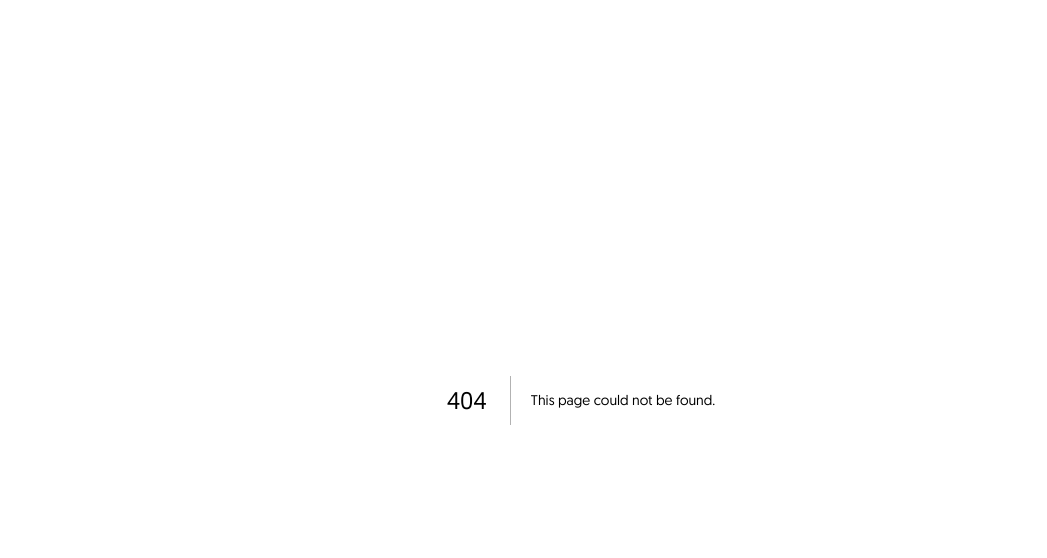
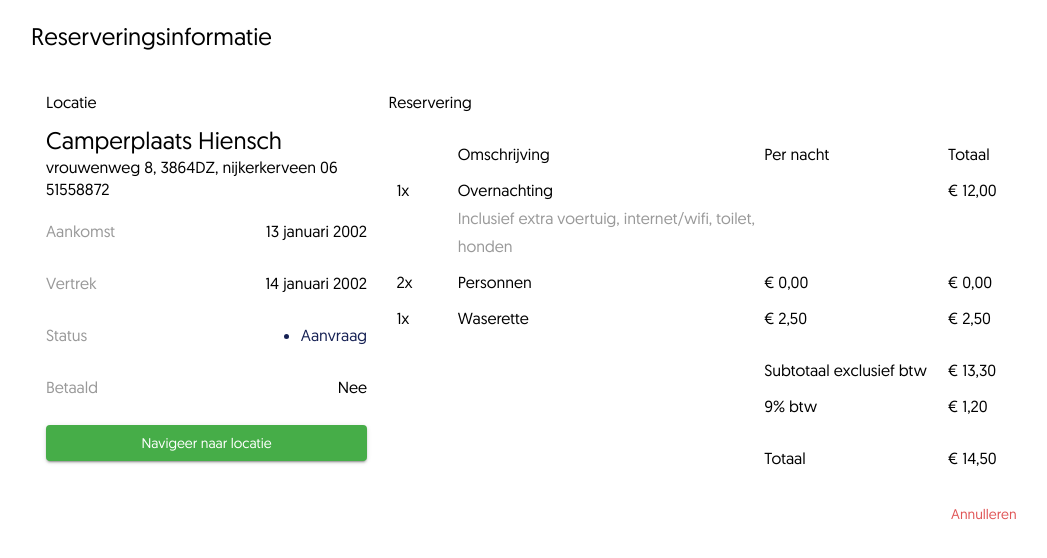
Before and after one commit to vasilis-lts/reservation-module-demo, a Next.js app: page /pricing-overview in a window 1280 px wide. Before the commit this address had no page. Shown: the top 558 px of the page, without its empty margins (59-1106 px from the left). Built offline with nearby package versions, Linux system fonts and the light colour scheme.

Commit message:
added pricing overview screen

```diff
--- a/package.json
+++ b/package.json
@@ -18,7 +18,8 @@
     "material-ui-phone-number": "^3.0.0",
     "next": "12.0.8",
     "react": "17.0.2",
-    "react-dom": "17.0.2"
+    "react-dom": "17.0.2",
+    "swiper": "^7.4.1"
   },
   "devDependencies": {
     "@types/node": "17.0.8",
--- a/pages/_app.tsx
+++ b/pages/_app.tsx
@@ -6,6 +6,17 @@ const theme = createTheme({
   typography: {
     fontFamily: 'geomanist-regular, Arial',
   },
+  palette: {
+    success: {
+      main: "#46ad48",
+      contrastText: "#fff"
+    },
+    warning: {
+      main: "#e05556",
+      contrastText: "#fff"
+    },
+
+  }
 });
 
 function MyApp({ Component, pageProps }: AppProps) {
--- /dev/null
+++ b/pages/pricing-overview/index.tsx
@@ -0,0 +1,220 @@
+import { Box, Button, Grid, Stack, Typography } from '@mui/material';
+import styles from '../../styles/Pricing-Overview.module.css';
+
+
+export default function PricingOverview() {
+
+  return (
+    <div id="pricingOverview" className={styles.pricingOverview}>
+
+      <Typography variant='h5' className={styles.pricingOverviewTitle}>Reserveringsinformatie</Typography>
+
+      <div className={styles.pricingOverviewContent}>
+
+        <div className={styles.pricingOverviewContentLeft}>
+          <Stack
+            direction="column"
+            justifyContent="flex-start"
+            spacing={0}
+            mt={2}
+            mb={2}
+          >
+            <Typography variant='subtitle1' className={styles.pricingContentTitle}>Locatie</Typography>
+            <Typography variant='h5' mt={1} className='bold'>Camperplaats Hiensch</Typography>
+            <Typography variant='subtitle1' style={{ lineHeight: 1.4 }}>vrouwenweg 8, 3864DZ, nijkerkerveen 06 51558872</Typography>
+
+          </Stack>
+
+          <Stack
+            direction="column"
+            justifyContent="flex-start"
+            spacing={3}
+            mb={2}
+            mt={2}
+          >
+            <Stack
+              direction="row"
+              justifyContent="space-between"
+              alignItems="center"
+              className='w100'
+            >
+              <Typography variant='subtitle1' className='gray bold'>Aankomst</Typography>
+              <Typography variant='subtitle1' className='bold'>13 januari 2002</Typography>
+            </Stack>
+            <Stack
+              direction="row"
+              justifyContent="space-between"
+              alignItems="center"
+              className='w100'
+            >
+              <Typography variant='subtitle1' className='gray bold'>Vertrek</Typography>
+              <Typography variant='subtitle1' className='bold'>14 januari 2002</Typography>
+            </Stack>
+            <Stack
+              direction="row"
+              justifyContent="space-between"
+              alignItems="center"
+              className='w100'
+            >
+              <Typography variant='subtitle1' className='gray bold'>Status</Typography>
+              <Typography variant='subtitle1' className='blue bold'>
+                <ul style={{ margin: 0 }}><li>Aanvraag</li></ul>
+              </Typography>
+            </Stack>
+            <Stack
+              direction="row"
+              justifyContent="space-between"
+              alignItems="center"
+              className='w100'
+            >
+              <Typography variant='subtitle1' className='gray bold'>Betaald</Typography>
+              <Typography variant='subtitle1' className='bold'>Nee</Typography>
+            </Stack>
+
+            <Button
+              // onClick={() => router.push("/pricing-overview")}
+              color={'success'}
+              variant='contained'
+              fullWidth
+            >Navigeer naar locatie</Button>
+          </Stack>
+        </div>
+
+        <div className={styles.pricingOverviewContentRight}>
+
+          <Stack
+            direction="column"
+            justifyContent="flex-start"
+            spacing={2}
+            mt={2}
+            mb={2}
+          >
+            <Typography variant='subtitle1' className={styles.pricingContentTitle}>Reservering</Typography>
+
+            <Grid container spacing={1}>
+              <Grid item xs={1}>
+                <Typography variant='subtitle1'></Typography>
+              </Grid>
+              <Grid item xs={5}>
+                <Typography variant='subtitle1' className='bold'>Omschrijving</Typography>
+              </Grid>
+              <Grid item xs={3}>
+                <Typography variant='subtitle1' className='bold'>Per nacht</Typography>
+              </Grid>
+              <Grid item xs={3}>
+                <Typography variant='subtitle1' className='bold'>Totaal</Typography>
+              </Grid>
+
+
+              <Grid item xs={1}>
+                <Typography variant='subtitle1'>1x</Typography>
+              </Grid>
+              <Grid item xs={5}>
+                <Typography variant='subtitle1' className=''>Overnachting</Typography>
+                <Typography variant='subtitle1' className='gray'>Inclusief extra voertuig, internet/wifi, toilet, honden</Typography>
+              </Grid>
+              <Grid item xs={3}>
+                <Typography variant='subtitle1' className=''></Typography>
+              </Grid>
+              <Grid item xs={3}>
+                <Typography variant='subtitle1' className=''>€ 12,00</Typography>
+              </Grid>
+
+              <Grid item xs={1}>
+                <Typography variant='subtitle1'>2x</Typography>
+              </Grid>
+              <Grid item xs={5}>
+                <Typography variant='subtitle1' className=''>Personnen</Typography>
+              </Grid>
+              <Grid item xs={3}>
+                <Typography variant='subtitle1' className=''>€ 0,00</Typography>
+              </Grid>
+              <Grid item xs={3}>
+                <Typography variant='subtitle1' className=''>€ 0,00</Typography>
+              </Grid>
+
+              <Grid item xs={1}>
+                <Typography variant='subtitle1'>1x</Typography>
+              </Grid>
+              <Grid item xs={5}>
+                <Typography variant='subtitle1' className=''>Waserette</Typography>
+              </Grid>
+              <Grid item xs={3}>
+                <Typography variant='subtitle1' className=''>€ 2,50</Typography>
+              </Grid>
+              <Grid item xs={3}>
+                <Typography variant='subtitle1' className=''>€ 2,50</Typography>
+              </Grid>
+
+              <Grid mt={2} item xs={1}>
+                <Typography variant='subtitle1'></Typography>
+              </Grid>
+              <Grid mt={2} item xs={5}>
+                <Typography variant='subtitle1' className=''></Typography>
+              </Grid>
+              <Grid mt={2} item xs={3}>
+                <Typography variant='subtitle1' className='bold'>Subtotaal exclusief btw</Typography>
+              </Grid>
+              <Grid mt={2} item xs={3}>
+                <Typography variant='subtitle1' className='bold'>€ 13,30</Typography>
+              </Grid>
+
+              <Grid item xs={1}>
+                <Typography variant='subtitle1'></Typography>
+              </Grid>
+              <Grid item xs={5}>
+                <Typography variant='subtitle1' className=''></Typography>
+              </Grid>
+              <Grid item xs={3}>
+                <Typography variant='subtitle1' className=''>9% btw</Typography>
+              </Grid>
+              <Grid item xs={3}>
+                <Typography variant='subtitle1' className=''>€ 1,20</Typography>
+              </Grid>
+
+              <Grid mt={2} item xs={1}>
+                <Typography variant='subtitle1'></Typography>
+              </Grid>
+              <Grid mt={2} item xs={5}>
+                <Typography variant='subtitle1' className=''></Typography>
+              </Grid>
+              <Grid mt={2} item xs={3}>
+                <Typography variant='subtitle1' className='bold'>Totaal</Typography>
+              </Grid>
+              <Grid mt={2} item xs={3}>
+                <Typography variant='subtitle1' className='bold'>€ 14,50</Typography>
+              </Grid>
+
+              <Grid mt={2} item xs={1}>
+                <Typography variant='subtitle1'></Typography>
+              </Grid>
+              <Grid mt={2} item xs={5}>
+                <Typography variant='subtitle1' className=''></Typography>
+              </Grid>
+              <Grid mt={2} item xs={3}>
+                {/* <Button
+                  // onClick={() => router.push("/pricing-overview")}
+                  color={'success'}
+                  variant='contained'
+                >Opslaan</Button> */}
+              </Grid>
+              <Grid mt={2} item xs={3}>
+                <Button
+                  // onClick={() => router.push("/pricing-overview")}
+                  style={{ marginLeft: -5 }}
+                  color={'warning'}
+                >Annulleren</Button>
+              </Grid>
+
+
+            </Grid>
+
+          </Stack>
+
+        </div>
+
+      </div>
+
+    </div>
+  )
+}
--- /dev/null
+++ b/styles/Pricing-Overview.module.css
@@ -0,0 +1,60 @@
+.pricingOverview{
+  display: flex;
+  flex-direction: column;
+  height: 100%;
+  width: 100%;
+  max-width: 1100px;
+  margin: 0 auto;
+  padding-top: 20px;
+}
+
+.pricingOverviewContent{
+  padding: 20px 15px;
+  display: flex;
+}
+
+.pricingOverviewTitle{font-weight: 700;}
+
+.pricingOverviewContentLeft{
+  width: 30%;
+}
+
+.pricingOverviewContentRight{
+  margin-left: 2%;
+  width: 68%;
+}
+
+.pricingContentTitle{
+  margin-bottom: 10px;
+  font-weight: 700;
+}
+
+@media (max-width: 1024px) {
+  .pricingOverview{
+    margin: 0;
+    max-width: 767px;
+    margin: 0 auto;
+  }
+
+  .pricingOverviewContent{
+    flex-direction: column;
+  }
+
+  .pricingOverviewContentLeft{
+    width: 100%;
+  }
+
+  .pricingOverviewContentRight{
+    margin-left: 0;
+    width: 100%;
+  }
+
+}
+
+@media (max-width: 768px) {
+.pricingOverview{
+    margin: 0;
+    width: 100%;
+  }
+.pricingOverviewTitle{padding-left: 10px;}
+}
--- a/styles/globals.css
+++ b/styles/globals.css
@@ -17,6 +17,8 @@
 }
 
 :root {
+  --blue: #162154;
+  --gray: #999;
   --green: #46ad48;
   --white: #ffffff;
 }
@@ -66,6 +68,15 @@ a {
 
 img{border-radius: 4px;}
 
+/*
+  Colors
+*/
+.blue{color: var(--blue);}
+.gray{color: var(--gray);}
+
+/*
+  Common
+*/
 .bold{font-weight: bold;}
 .flex{display: flex;}
 .flex-center-y{display: flex;align-items: center;}
@@ -80,7 +91,7 @@ button{text-transform: initial!important;}
 .mt0{margin-top: 0!important;}
 
 /*
-  SPECIFICS
+  Specifics
 */
 .nanum-title{
   font-family: 'NanumPenScript-Regular';
```
Also changed, not shown: pages/index.tsx (+9 -1 lines), pages/userform/index.tsx (+10 -2 lines), 1 other file (tests, documents, lock files or other folders).
